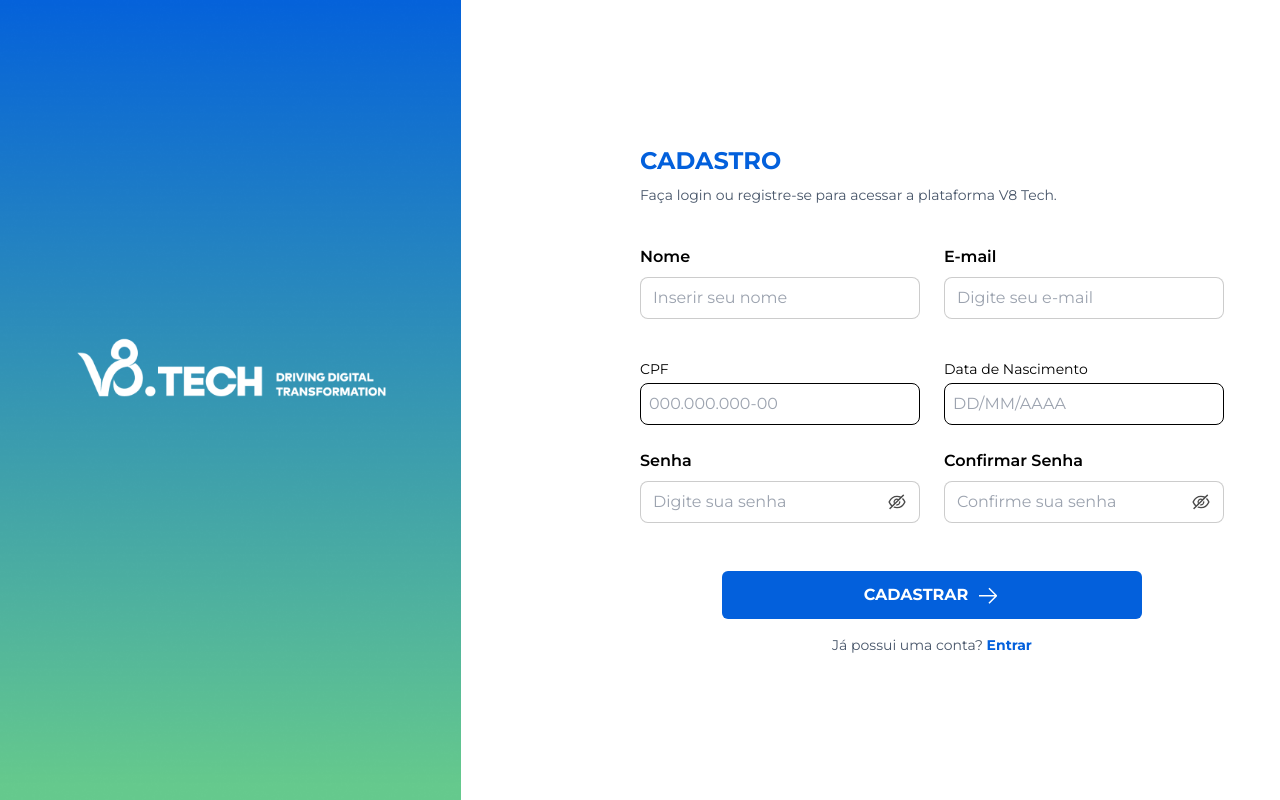
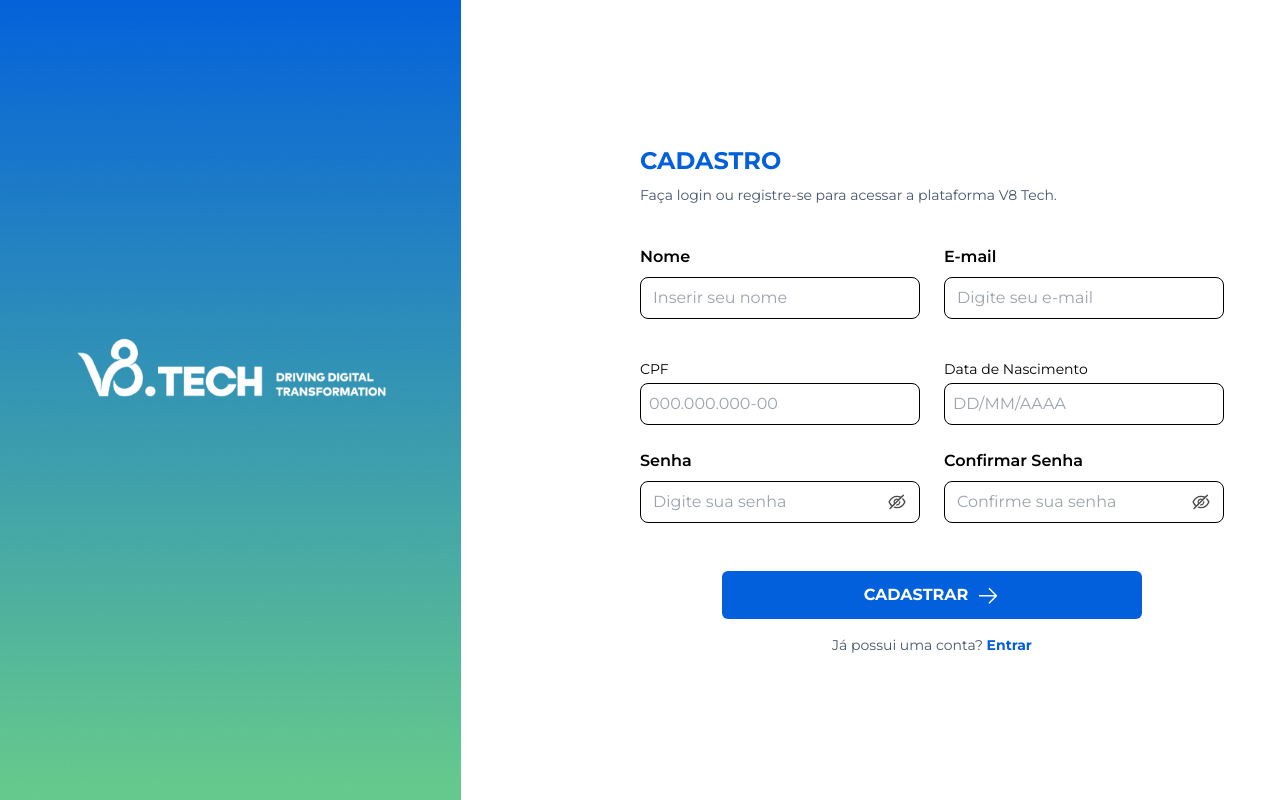
Before and after one commit to V8-PROJETO-RH/FRONTEND, a React (Vite) app: page /register in a window 1280 px wide. Built offline with nearby package versions, Linux system fonts and the light colour scheme.

Commit message:
fix: merge

```diff
--- a/src/components/Input/index.tsx
+++ b/src/components/Input/index.tsx
@@ -1,11 +1,4 @@
-import React, {
-  useState,
-  KeyboardEvent,
-  InputHTMLAttributes,
-  ReactNode,
-  useRef,
-  useEffect,
-} from "react";
+import React, { useState, KeyboardEvent, InputHTMLAttributes, ReactNode, useRef, useEffect } from "react";
 import { AiOutlineEye, AiOutlineEyeInvisible } from "react-icons/ai";
 import { IoClose } from "react-icons/io5";
 
@@ -21,6 +14,7 @@ interface CustomInputProps extends InputHTMLAttributes<HTMLInputElement> {
   bgColor?: string;
   fontLabel?: "medium" | "semibold" | "bold";
   enableSelect?: boolean;
+  hasError?: boolean; // Adicionando a prop para lidar com erros
 }
 
 const sizeClasses = {
@@ -48,6 +42,7 @@ const CustomInput: React.FC<CustomInputProps> = ({
   icon,
   bgColor = "bg-white",
   enableSelect = false,
+  hasError = false,
   ...props
 }) => {
   const [word, setWord] = useState("");
@@ -131,10 +126,12 @@ const CustomInput: React.FC<CustomInputProps> = ({
     };
   }, []);
 
+  const borderClass = hasError ? "border-red-500" : "border-gray-300";
+
   return (
     <div
       ref={containerRef}
-      className={`flex flex-col mb-4 relative w-full ${sizeClasses[inputSize]} ${className}`}
+      className={`flex flex-col mb-4 relative w-full  ${className}`}
     >
       <label className={`mb-2 ${fontWeightLabels[fontLabel]} text-black`}>
         {label}
@@ -155,7 +152,7 @@ const CustomInput: React.FC<CustomInputProps> = ({
           ))}
         </div>
       )}
-      <div className={`flex items-center ${bgColor} border border-black-transparent rounded-lg px-3 py-2`}>
+      <div className={`flex items-center ${bgColor} border ${borderClass} rounded-lg px-3 py-2`}>
         <input
           {...props}
           type={type === "password" && showPassword ? "text" : type}
--- a/src/pages/login/login.tsx
+++ b/src/pages/login/login.tsx
@@ -57,7 +57,7 @@ const LoginComponent: React.FC = () => {
                 })}
               />
               {errors.email && (
-                <p className="text-red-500 font-bold font-mont mt-1 text-xs">
+                <p className="text-red-500 font-bold font-mont mt-1 text-xs w-full">
                   {errors.email.message}
                 </p>
               )}
```
